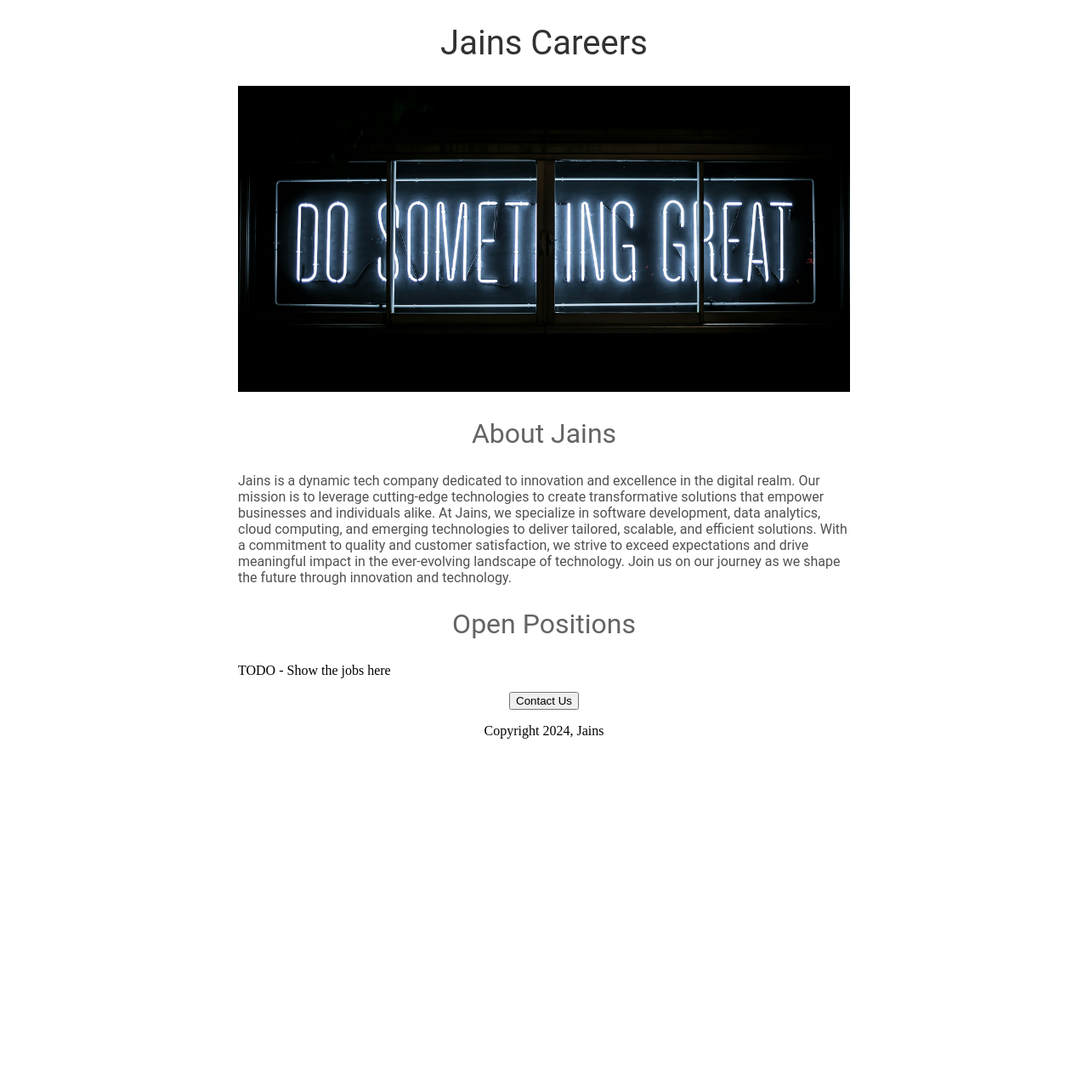
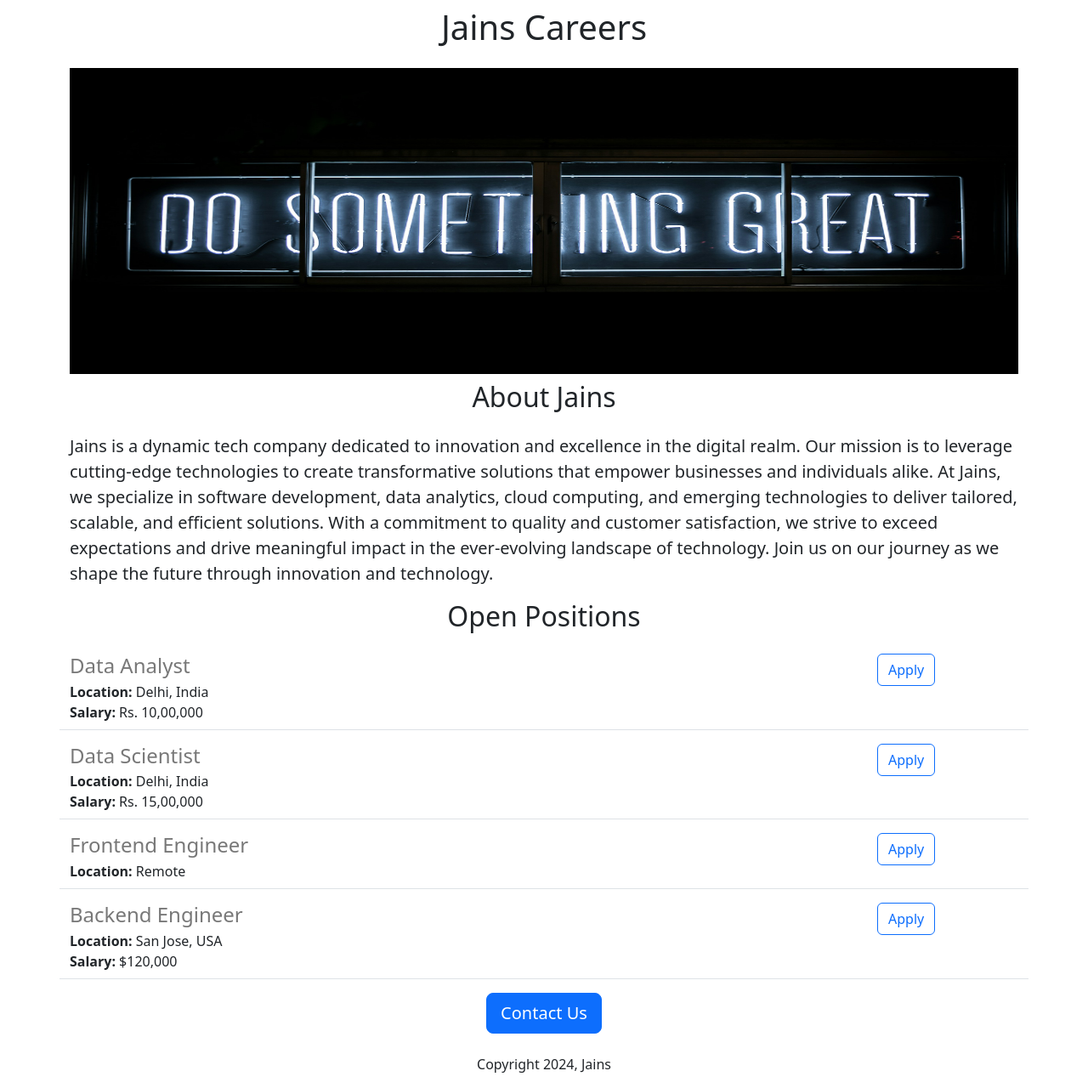
Before and after one commit to ashkjain/LearnFlask, a Flask app: page / in a window 1280 px wide. Shown: the whole page at 85% size. Before the commit the page ends 869 px from the top, so only its background shows below. Run offline with Flask 3, Linux system fonts and the light colour scheme.

Commit message:
Rendered Dynamic Data with nested dictionary

```diff
--- a/app.py
+++ b/app.py
@@ -2,10 +2,36 @@ from flask import Flask, render_template
 
 app = Flask(__name__)
 
+JOBS = [
+    {
+    'id':1,
+    'title' : 'Data Analyst',
+    'location':'Delhi, India',
+    'salary': 'Rs. 10,00,000'
+    },
+    {
+    'id': 2,
+    'title' : 'Data Scientist',
+    'location':'Delhi, India',
+    'salary': 'Rs. 15,00,000'
+    },
+    {
+    'id':3,
+    'title' : 'Frontend Engineer',
+    'location':'Remote'
+    },
+    {
+    'id':4,
+    'title' : 'Backend Engineer',
+    'location':'San Jose, USA',
+    'salary': '$120,000'
+    }
+    ]
+
 @app.route("/")
 def hello_world():
-    return render_template('./home.html')
+    return render_template('./home.html', jobs=JOBS, company_name = 'Jains')
 
 
 if __name__ == "__main__":
-    app.run(host="0.0.0.0", debug=True, port=5000)
+    app.run(debug=True, host="0.0.0.0", port=5000)
--- a/templates/home.html
+++ b/templates/home.html
@@ -5,50 +5,33 @@
     <meta name="viewport" content="width=device-width, user-scalable=no, initial-scale=1.0, maximum-scale=1.0, minimum-scale=1.0">
     <meta http-equiv="X-UA-Compatible" content="ie=edge">
     <title>Learning Flask | Home</title>
+    <link href="https://cdn.jsdelivr.net/npm/bootstrap@5.3.3/dist/css/bootstrap.min.css" rel="stylesheet" integrity="sha384-QWTKZyjpPEjISv5WaRU9OFeRpok6YctnYmDr5pNlyT2bRjXh0JMhjY6hW+ALEwIH" crossorigin="anonymous">
     <style>
-        h1{
-            font-size: 40px;
-            font-family: Roboto;
-            font-weight: normal;
-            color: rgb(50,50,50);
-            text-align: center;
-        }
-
-        #banner{
+        #banner
+        {
+            height: 360px;
             width: 100%;
-            height: 360px;
-            object-fit: cover;
-        }
-
-        h2{
-            font-family: Roboto;
-            font-size: 32px;
-            color: rgb(100,100,100);
-            text-align: center;
-            font-weight: normal;
-        }
-        .bodytext{
-            font-family: Roboto;
-            color: rgb(80,80,80);
-        }
-        #container{
-            max-width: 720px;
-            margin: 0 auto;
         }
     </style>
 </head>
 <body>
-    <div id="container">
-<h1>Jains Careers</h1>
-<img id="banner" src="static/banner.jpg" alt="">
-<h2>About Jains</h2>
-<p class="bodytext">
+    <div class="container">
+<h1 class="text-center mt-2 mb-4">{{company_name}} Careers</h1>
+<img class="img-fluid" src="static/banner.jpg" alt="" id="banner">
+<h2 class="text-center mt-2 mb-4">About {{company_name}}</h2>
+<p class="lead">
     Jains is a dynamic tech company dedicated to innovation and excellence in the digital realm. Our mission is to leverage cutting-edge technologies to create transformative solutions that empower businesses and individuals alike. At Jains, we specialize in software development, data analytics, cloud computing, and emerging technologies to deliver tailored, scalable, and efficient solutions. With a commitment to quality and customer satisfaction, we strive to exceed expectations and drive meaningful impact in the ever-evolving landscape of technology. Join us on our journey as we shape the future through innovation and technology.</p>
-    <h2>Open Positions</h2>
-    <p>TODO -  Show the jobs here</p>
-    <div style="text-align: center;">
-        <button id="contactbutton">Contact Us</button>
-        <p>Copyright 2024, Jains</p>
+    <h2 class="text-center mt-2 mb-4">Open Positions</h2>
+    <p>
+        {% for job in jobs %}
+
+        {% include 'jobitem.html' %}
+
+        {% endfor %}
+    </p>
+    <div class="text-center">
+        <button class="btn btn-primary btn-lg">Contact Us</button>
+        <p class="mt-4">Copyright 2024, Jains</p>
     </div>
 </div>
 </body>
--- /dev/null
+++ b/templates/jobitem.html
@@ -0,0 +1,14 @@
+    <div style="margin-bottom: 16px; padding-bottom:8px;" class="border-bottom row">
+        <div class="col-10">
+        <h4 style="color: rgb(120,120,120); margin-bottom: 4px;">
+            {{job['title']}}
+        </h4>
+        <div><b>Location:</b> {{job['location']}}</div>
+        {% if 'salary' in job%}
+        <div><b>Salary:</b> {{job['salary']}}</div>
+        {% endif %}
+    </div>
+    <div class="col-2">
+        <button type="button" class="btn btn-outline-primary">Apply</button>
+    </div>
+        </div>
```
Also changed, not shown: templates/contact.html (deleted, +0 -11 lines).
